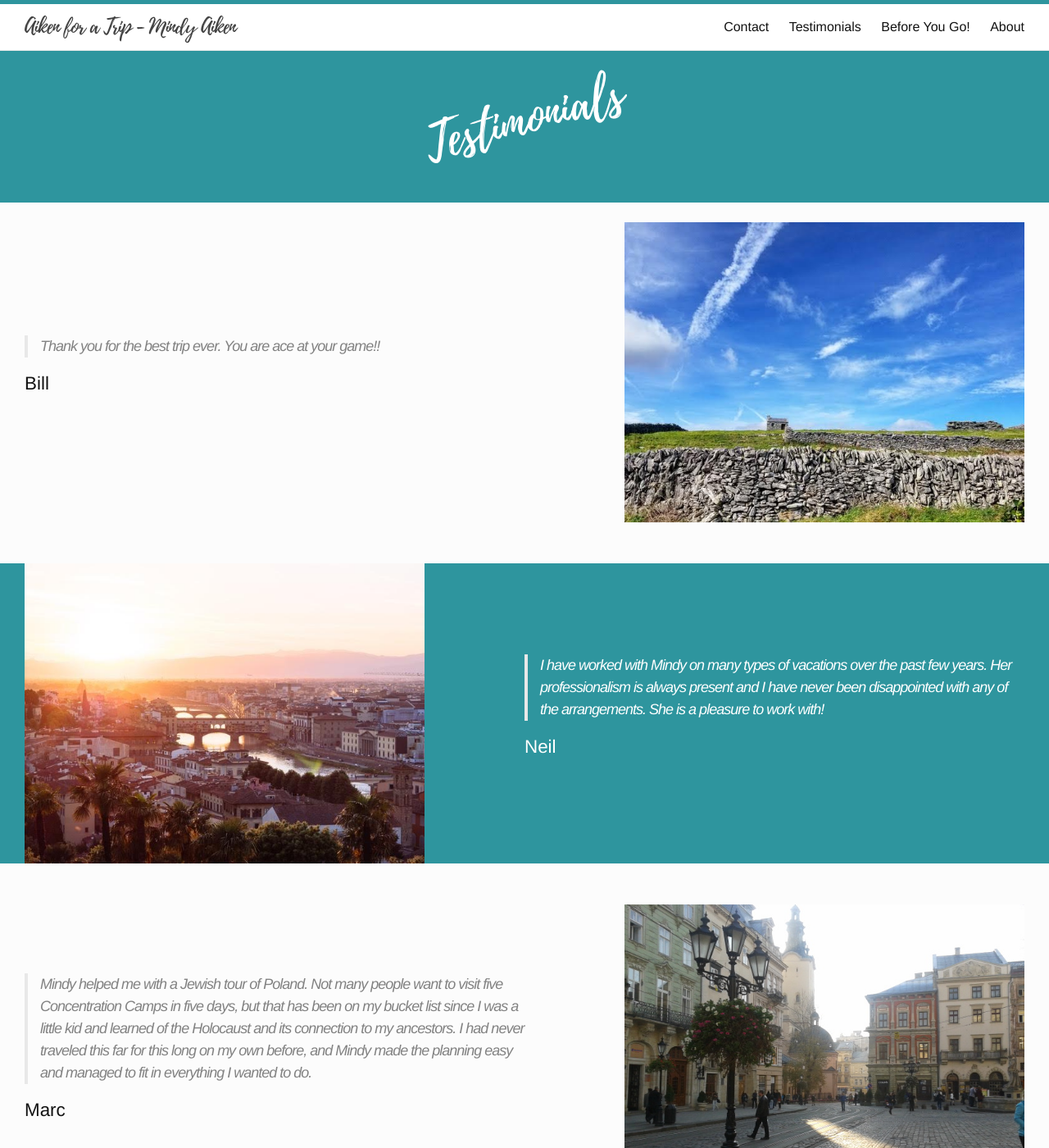
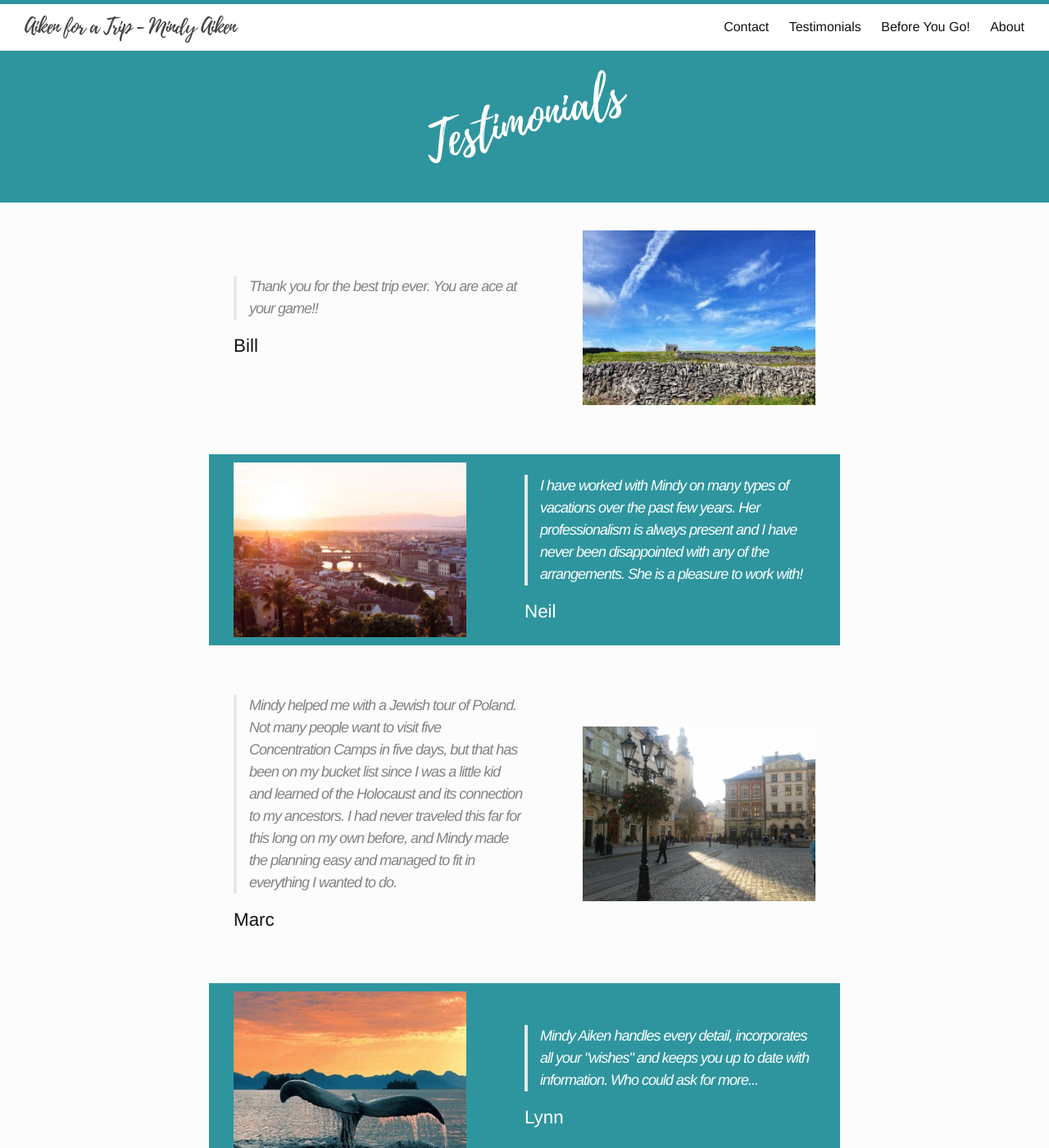
Before and after one commit to aikenfortrip/aikenfortrip.github.io, a Jekyll site: the page built from testimonials.html, in a window 1280 px wide and 1400 px high. Shown: the whole window at 82% size. Built offline with Jekyll 4.4.1, drawn with Linux system fonts in a browser that asks for light colours.

Commit message:
Shrink width of content

```diff
--- a/_sass/pages/_before_you_go.scss
+++ b/_sass/pages/_before_you_go.scss
@@ -1,29 +1,17 @@
 .before-you-go {
   p.first {
-    width: calc(100% - 6rem);
-    padding: 0 3rem;
     margin-bottom: 3rem;
   }
 
-  .row {
-    width: calc(100% - 6rem);
-    padding: 0 3rem;
+  .row:nth-of-type(even) {
+    flex-direction: row-reverse;
   }
 
-  .row:nth-of-type(odd) {
-    flex-direction: row-reverse;
-    background-color: $green;
-
-    h2, p {
-      color: $white;
-    }
-  }
-
-  .row:nth-of-type(even) .column:first-of-type {
+  .row:nth-of-type(odd) .column:first-of-type {
     margin-right: 10%;
   }
 
-  .row:nth-of-type(odd) .column:last-of-type {
+  .row:nth-of-type(even) .column:last-of-type {
     margin-right: 10%;
   }
 
--- a/_sass/pages/_testimonials.scss
+++ b/_sass/pages/_testimonials.scss
@@ -1,10 +1,14 @@
 .testimonials {
+  figure {
+    margin-bottom: 0;
+  }
+
   .row {
     width: calc(100% - 6rem);
-    padding: 0 3rem;
+    padding: 1rem 3rem;
   }
 
-  .row:nth-of-type(odd) {
+  .row:nth-of-type(even) {
     flex-direction: row-reverse;
     background-color: $green;
 
@@ -13,11 +17,11 @@
     }
   }
 
-  .row:nth-of-type(even) .column:first-of-type {
+  .row:nth-of-type(odd) .column:first-of-type {
     margin-right: 10%;
   }
 
-  .row:nth-of-type(odd) .column:last-of-type {
+  .row:nth-of-type(even) .column:last-of-type {
     margin-right: 10%;
   }
 
--- a/before-you-go.html
+++ b/before-you-go.html
@@ -3,6 +3,7 @@
 navOrder: 3
 ---
 
+<div class='wrapper'>
   <p class='first'>
     Here’s to hoping you will be embarking on your best trip ever! Please don’t forget…
   </p>
@@ -76,3 +77,4 @@
       <img src='/assets/images/before-you-go/currency.jpg' />
     </div>
   </div>
+</div>
--- a/testimonials.html
+++ b/testimonials.html
@@ -3,6 +3,7 @@
 navOrder: 2
 ---
 
+<div class='wrapper'>
   {% for testimonial in site.data.testimonials %}
 
     <div class='row'>
@@ -22,3 +23,4 @@
     </div>
 
   {% endfor %}
+</div>
```
Lines whose indentation alone changed are shown as unchanged.
